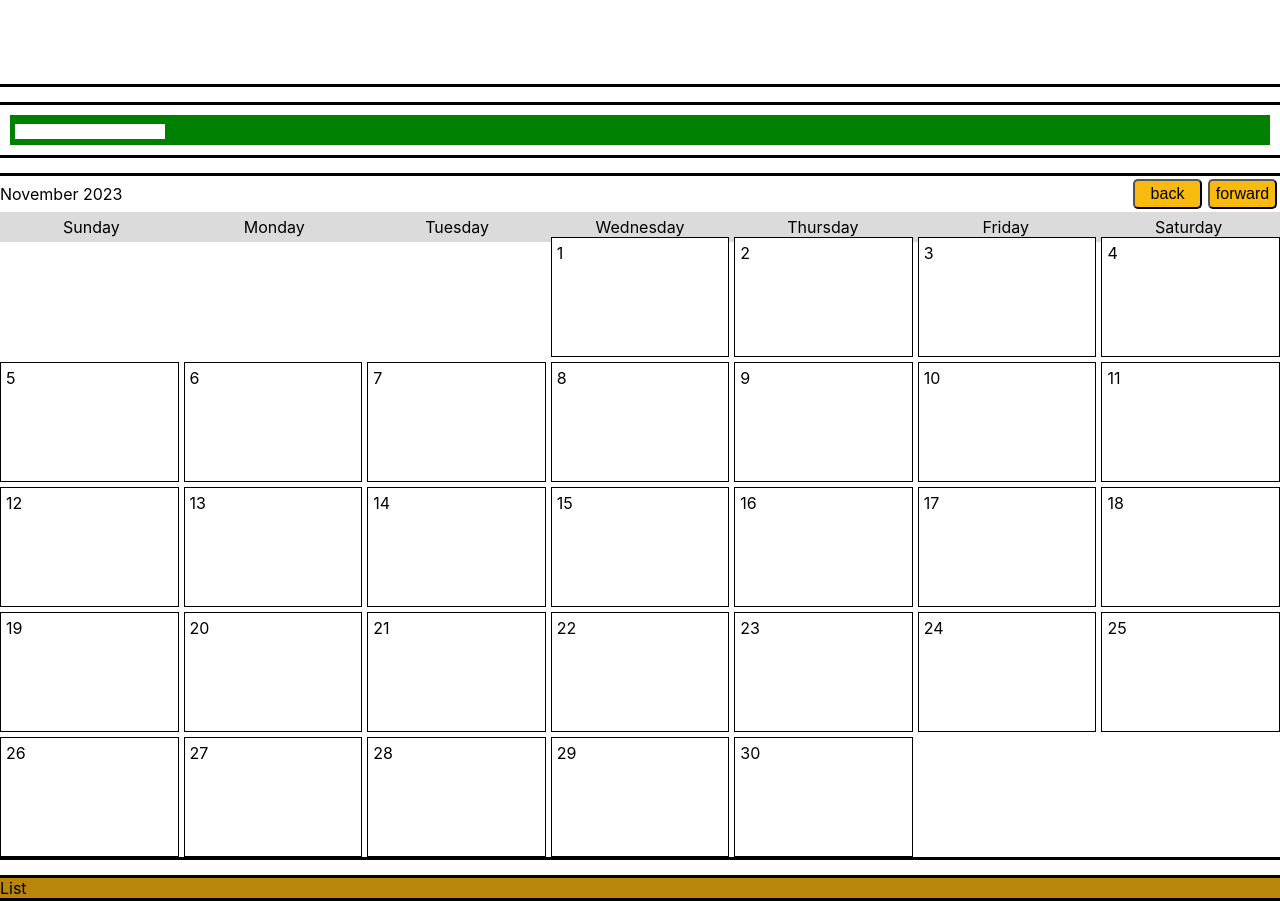
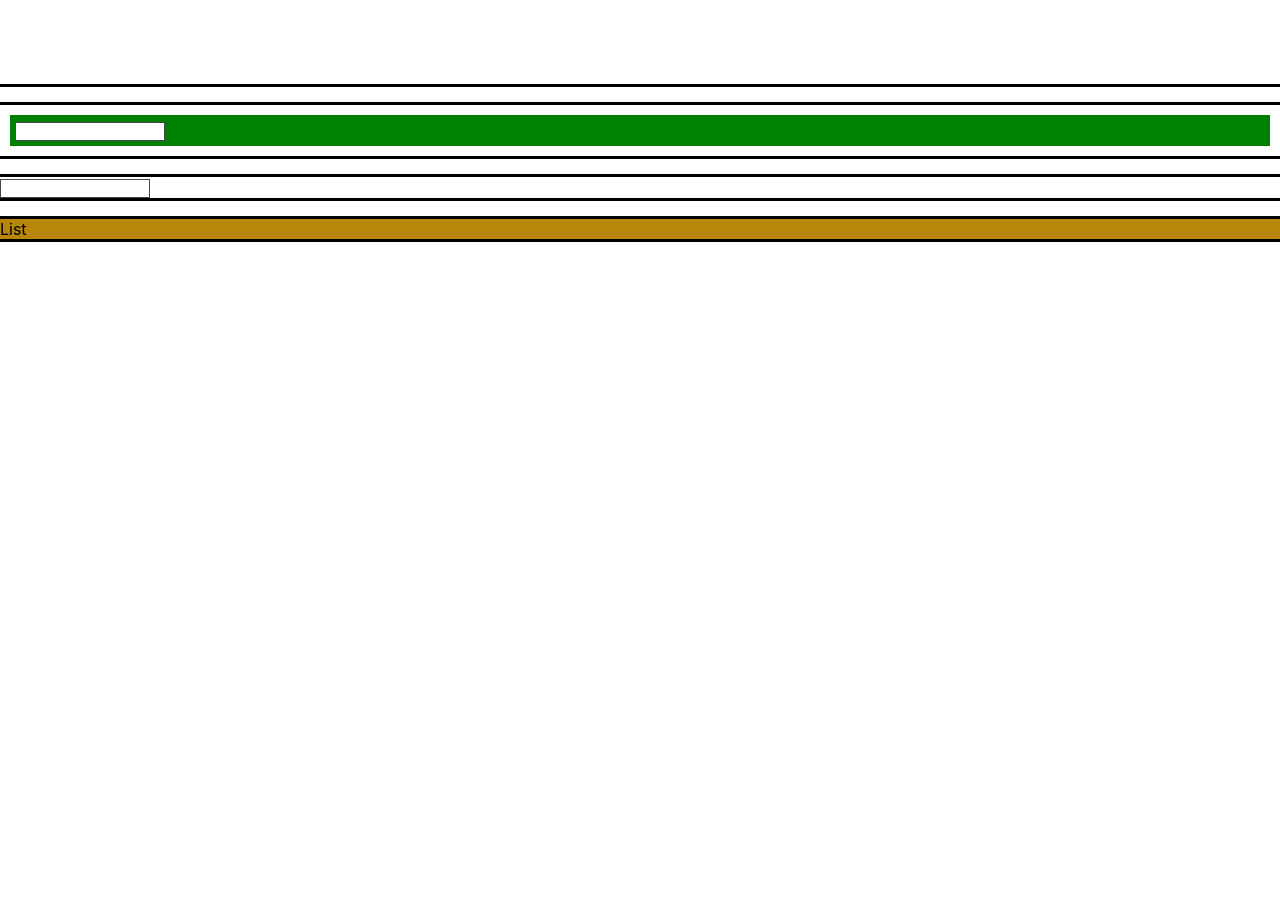
Before and after one commit to MeetYourCreator/reactjs-common-components, a React (Create React App) app: page / in a window 1280 px wide. Shown: the part 1540-2441 px from the top of the page. After the commit the page ends 1782 px from the top, so only its background shows below. Built offline with nearby package versions, Linux system fonts and the light colour scheme.

Commit message:
refactor DatePicker

```diff
--- a/src/App.css
+++ b/src/App.css
@@ -12,8 +12,8 @@ a {
 
 input {
   width: 150px;
-  /* padding: 1px 2px; */
-  border: none;
+  padding: 1px 2px;
+  border: 1px solid #43464b;
 }
 
 .appContainer {
--- a/src/components/Calendar/Calendar.tsx
+++ b/src/components/Calendar/Calendar.tsx
@@ -1,6 +1,7 @@
 import { useState, useEffect } from 'react';
 import { Day } from './Day';
 import { Header } from './Header';
+
 import { useDate } from '../../hooks/useDate';
 import './styles.css';
 
--- a/src/components/DatePicker/DatePicker.tsx
+++ b/src/components/DatePicker/DatePicker.tsx
@@ -1,12 +1,13 @@
-import { useState } from 'react';
 import { Calendar } from '../index';
-
-// import './styles.css';
+import { useBoolean } from '../../hooks/useBoolean';
+import './styles.css';
 
 export const DatePicker = () => {
+  const { isValue, setIsVisible, setIsHidden } = useBoolean();
   return (
     <>
-      <Calendar />
+      <input onFocus={setIsVisible} onChange={setIsHidden} />
+      <div className="dropdownContainer">{isValue && <Calendar />}</div>
     </>
   );
 };
--- /dev/null
+++ b/src/components/DatePicker/styles.css
@@ -0,0 +1,3 @@
+.dropdownContainer {
+  width: 500px;
+}
```
